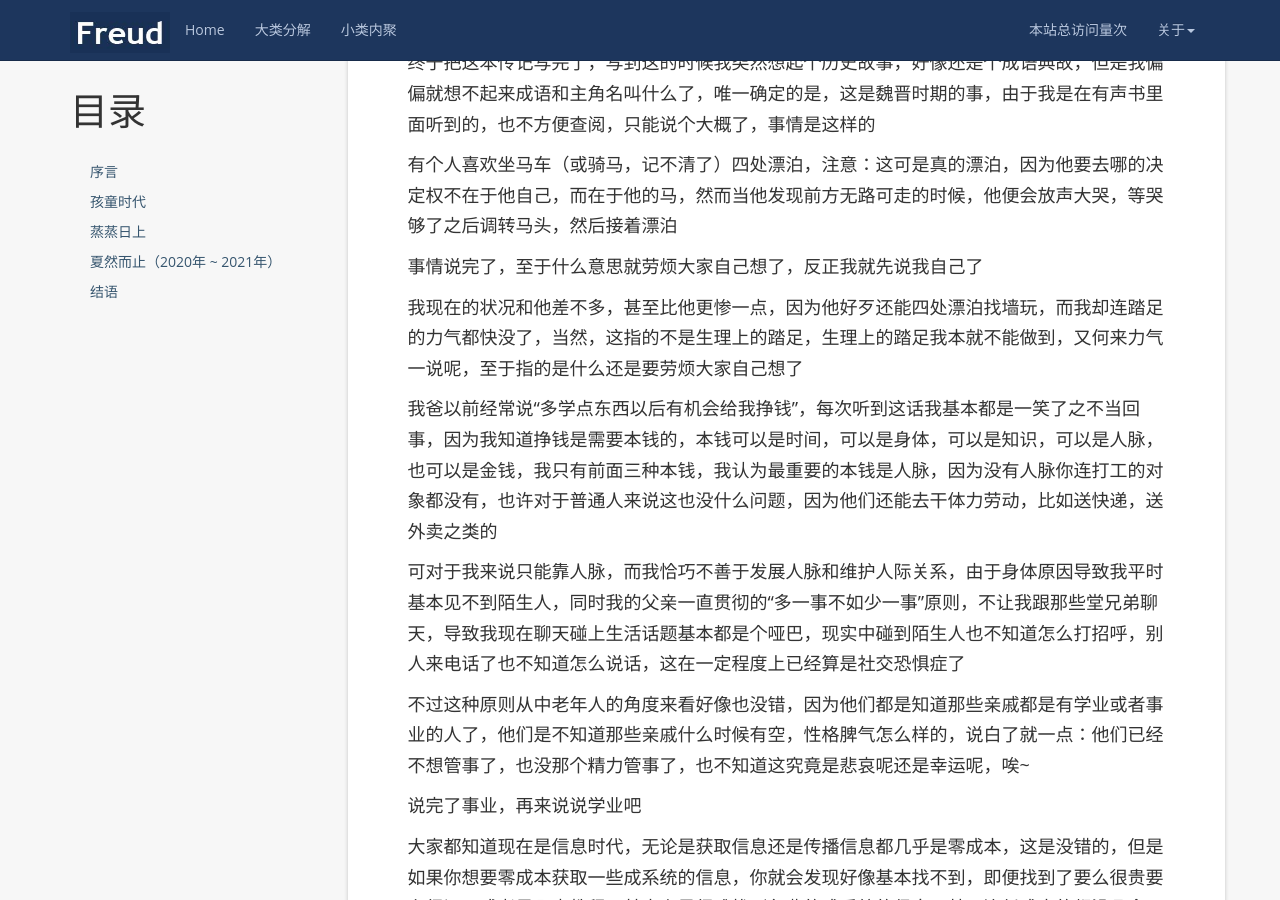
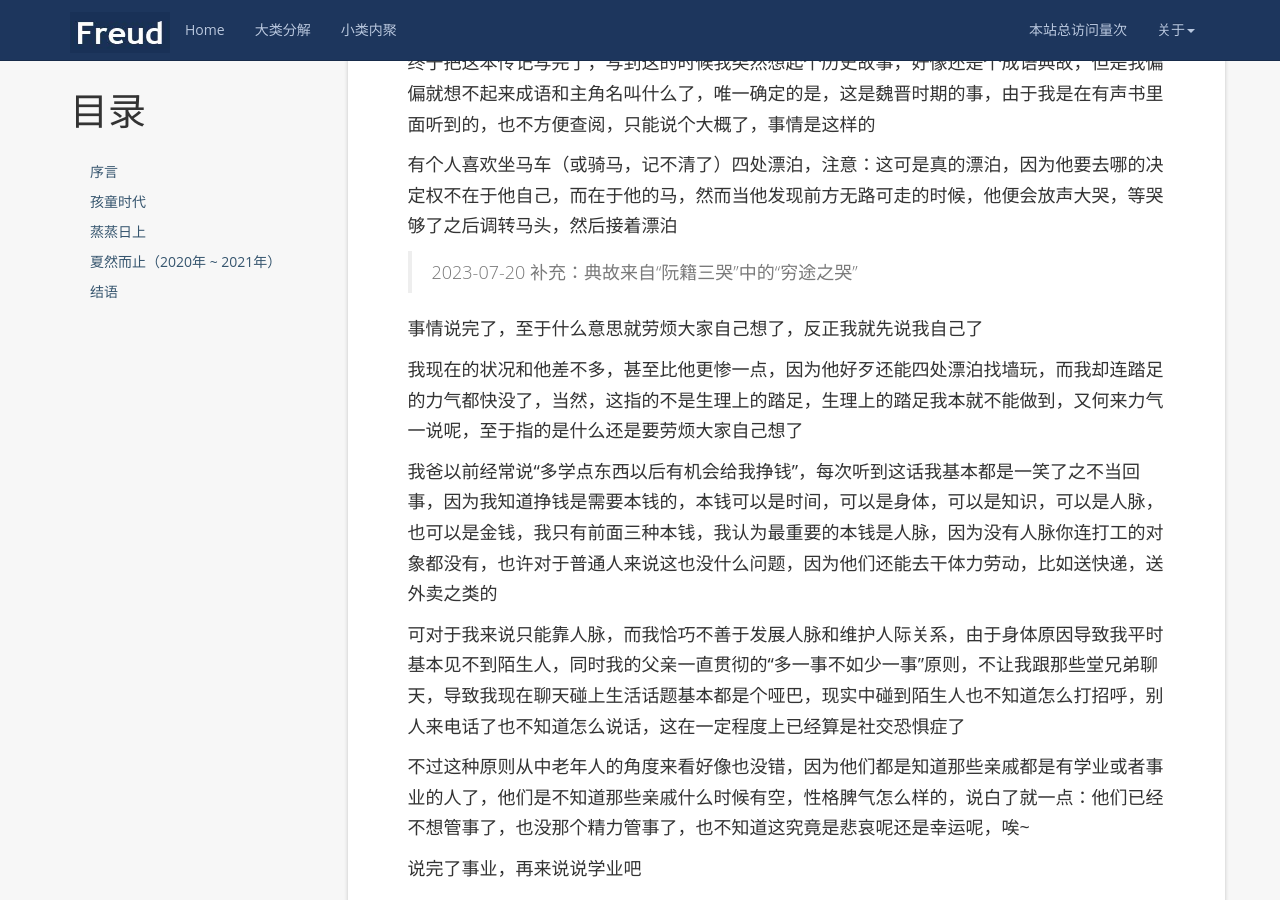
Before and after one commit to kljzndx/My-Blog, a Jekyll site: the page built from _posts/2021-07-07-autobiography.md, in a window 1280 px wide and 900 px high, scrolled down 12321 px. Built offline with Jekyll 4.4.1, drawn with Linux system fonts in a browser that asks for light colours; nearby versions of some CDN libraries; comment, search, counter and statistics services are not loaded.

Commit message:
补充典故出处

```diff
--- a/_posts/2021-07-07-autobiography.md
+++ b/_posts/2021-07-07-autobiography.md
@@ -289,6 +289,8 @@ tags: [自传]
 
 有个人喜欢坐马车（或骑马，记不清了）四处漂泊，注意：这可是真的漂泊，因为他要去哪的决定权不在于他自己，而在于他的马，然而当他发现前方无路可走的时候，他便会放声大哭，等哭够了之后调转马头，然后接着漂泊
 
+> 2023-07-20 补充：典故来自“阮籍三哭”中的“穷途之哭”
+
 事情说完了，至于什么意思就劳烦大家自己想了，反正我就先说我自己了
 
 我现在的状况和他差不多，甚至比他更惨一点，因为他好歹还能四处漂泊找墙玩，而我却连踏足的力气都快没了，当然，这指的不是生理上的踏足，生理上的踏足我本就不能做到，又何来力气一说呢，至于指的是什么还是要劳烦大家自己想了
```
